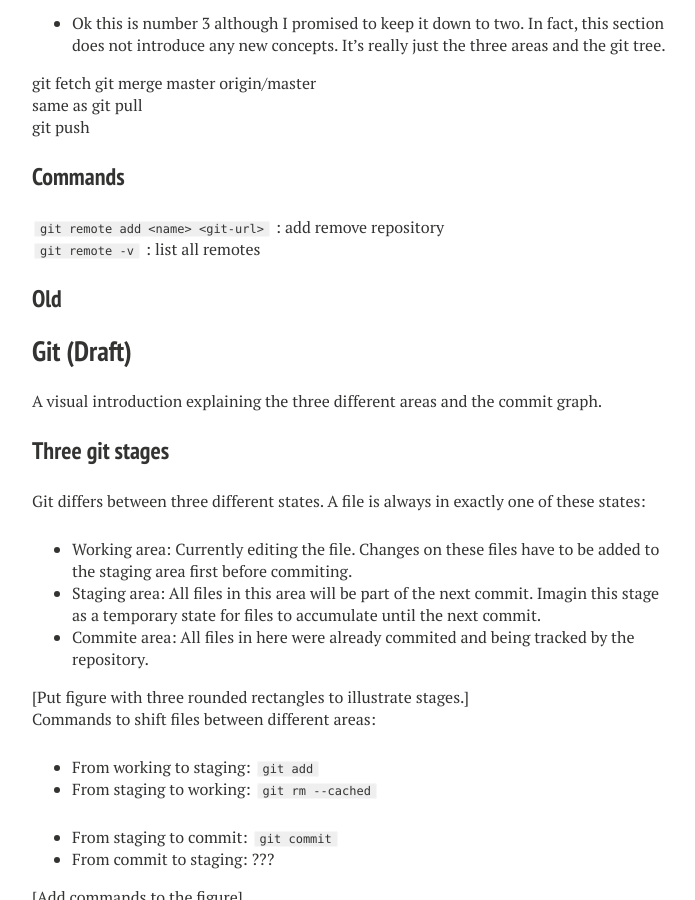
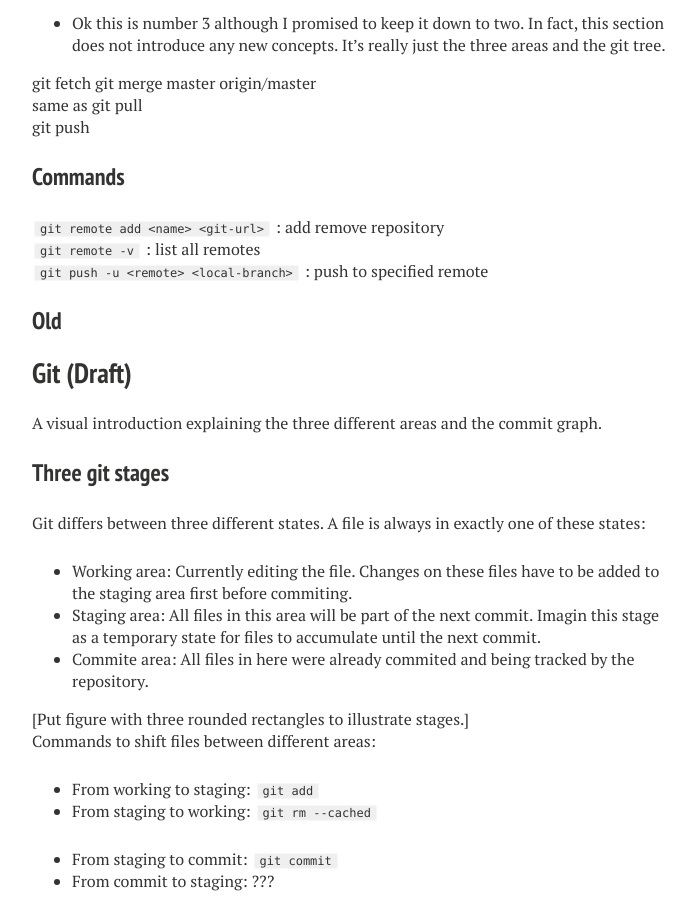
Before and after one commit to francisengelmann/francisengelmann.github.io, a Jekyll site: the page built from guides/git.md, in a window 1280 px wide and 900 px high, scrolled down 1384 px. Shown: the whole window, without its empty margins (288-983 px from the left). Built offline with Jekyll 4.4.1, drawn with Linux system fonts in a browser that asks for light colours; nearby versions of some CDN libraries.

Commit message:
Update git.md

```diff
--- a/guides/git.md
+++ b/guides/git.md
@@ -58,6 +58,7 @@ git push
 
 `git remote add <name> <git-url>` : add remove repository
 `git remote -v` : list all remotes
+`git push -u <remote> <local-branch>` : push to specified remote
 
 ### Old
 ## Git (Draft)
```
